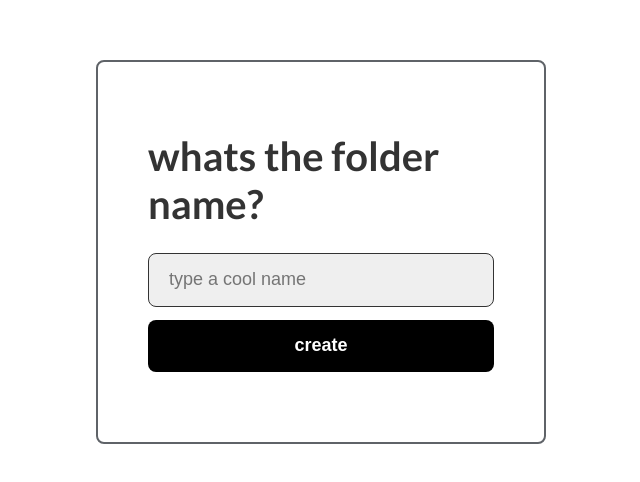
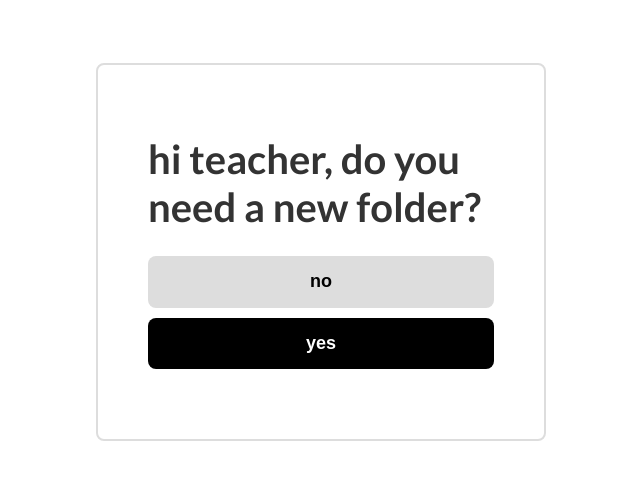
Before and after one commit to emkis/dropbox-clone, a React (Create React App) app in the folder frontend/: page / in a window 1280 px wide. Shown: the part 148-630 px from the top of the page, without its empty margins (319-959 px from the left). Built offline with nearby package versions, Linux system fonts and the light colour scheme.

Commit message:
UI improvements

```diff
--- a/frontend/src/index.css
+++ b/frontend/src/index.css
@@ -20,9 +20,14 @@ body {
   box-sizing: border-box;
 }
 
+button {
+  transition: transform ease 100ms;
+}
+
 button:hover,
 button:focus {
   transform: scale(1.05);
+  cursor: pointer;
 }
 
 .overlay {
--- a/frontend/src/pages/Folder/styles.css
+++ b/frontend/src/pages/Folder/styles.css
@@ -1,7 +1,7 @@
 .folder__container {
   max-width: 600px;
   margin: 0 auto;
-  padding: 3rem 0 8rem;
+  padding: 5rem 0 8rem;
 }
 
 .folder__container h1,
--- a/frontend/src/pages/Folders/index.js
+++ b/frontend/src/pages/Folders/index.js
@@ -1,7 +1,7 @@
 import React, { Component } from 'react'
-import { MdFolder } from "react-icons/md"
+import { MdFolder, MdArrowDownward } from "react-icons/md"
 import socket from 'socket.io-client'
-import { Link } from 'react-router-dom';
+import { Link } from 'react-router-dom'
 
 import api from '../../services/api'
 
@@ -37,13 +37,36 @@ class Folders extends Component {
     this.setState({ newFolder: false })
   }
 
+  handleDownload = async () => {
+    const response = await api.get('/download', {
+      responseType: 'blob',
+      timeout: 30000,
+    })
+
+    const url = window.URL.createObjectURL(new Blob([response.data]))
+    const link = document.createElement('a')
+    link.href = url
+    link.setAttribute('download', 'AllFiles.zip')
+    document.body.appendChild(link)
+    link.click()
+    link.remove()
+
+    console.log(link)
+
+  }
+
   render() {
     const { folders, newFolder } = this.state
 
     return (
       <div className="folder__container">
 
-        <h1>all folders below ↓</h1>
+        <header>
+          <h1>all folders below</h1>
+          <button className="download" onClick={this.handleDownload}>
+            <MdArrowDownward size={45} />
+          </button>
+        </header>
 
         {newFolder &&
           <div className="overlay">
--- a/frontend/src/pages/Folders/styles.css
+++ b/frontend/src/pages/Folders/styles.css
@@ -1,5 +1,16 @@
-.folder__container>h1 {
+.folder__container header {
   margin-bottom: 2rem;
+}
+
+header {
+  display: flex;
+  align-items: center;
+  justify-content: space-between;
+}
+
+header .download {
+  border: 0;
+  background: none;
 }
 
 .folders {
--- a/frontend/src/pages/Main/index.js
+++ b/frontend/src/pages/Main/index.js
@@ -8,6 +8,7 @@ class Main extends Component {
 
   state = {
     newFolder: '',
+    iWantNewFolder: null,
   }
 
   handleSubmit = async (e) => {
@@ -17,17 +18,36 @@ class Main extends Component {
       title: this.state.newFolder,
     })
 
-    this.props.history.push(`/folders`)
+    this.goToFolders()
   }
 
   handleInputChange = (e) => {
     this.setState({ newFolder: e.target.value })
   }
 
+  handleWantNewFolder = () => {
+    this.setState({ iWantNewFolder: true })
+  }
+
+  goToFolders = () => { this.props.history.push(`/folders`) }
+
   render() {
+
+    const { iWantNewFolder } = this.state
+
     return (
       <div className="main__container">
-        <form onSubmit={this.handleSubmit}>
+
+        { !iWantNewFolder &&
+          <div className="main__box">
+            <h1>hi teacher, do you need a new folder?</h1>
+            <button type='button' className="no" onClick={ this.goToFolders }>no</button>
+            <button type='button' onClick={ this.handleWantNewFolder }>yes</button>
+          </div>
+        }
+
+        { iWantNewFolder &&
+          <form className="main__box" onSubmit={this.handleSubmit}>
             <h1>whats the folder name?</h1>
             <input
               type="text"
@@ -38,6 +58,8 @@ class Main extends Component {
             />
             <button type='submit'>create</button>
           </form>
+        }
+
       </div>
     )
   }
--- a/frontend/src/pages/Main/styles.css
+++ b/frontend/src/pages/Main/styles.css
@@ -6,25 +6,25 @@
   height: 100vh;
 }
 
-form {
+.main__box {
   display: flex;
   justify-content: center;
   align-items: stretch;
   flex-direction: column;
   padding: 7rem 5rem;
-  border: 2px solid #5f6368;
+  border: 2px solid #ddd;
   border-radius: 8px;
   max-width: 45rem;
 }
 
-form h1 {
+.main__box h1 {
   font-family: 'Lato', sans-serif;
   font-size: 4rem;
   font-weight: 700;
   margin-bottom: 2.5rem;
 }
 
-form input {
+.main__box input {
   border: 1px solid #333;
   padding: 1.5rem 2rem;
   font-size: 1.8rem;
@@ -34,7 +34,7 @@ form input {
   outline: none;
 }
 
-form button {
+.main__box button {
   border: 0;
   padding: 1.5rem 2.5rem;
   font-size: 1.8rem;
@@ -44,3 +44,9 @@ form button {
   color: #fff;
   cursor: pointer;
 }
+
+.main__box button.no {
+  color: black;
+  background: #ddd;
+  margin-bottom: 1rem;
+}
```
Lines whose indentation alone changed are shown as unchanged.
